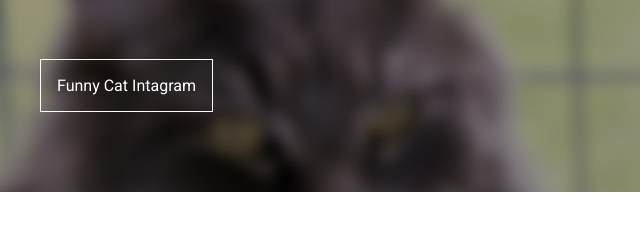
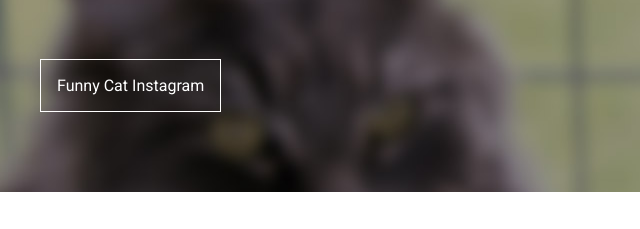
Before and after one commit to ManuDve/odin-landing-project, a plain HTML site: page index.html in a window 1280 px wide. Shown: the part 316-545 px from the top of the page, 0-640 px from the left. Drawn offline with Linux system fonts and the light colour scheme.

Commit message:
Fix typo on #About's button

```diff
--- a/index.html
+++ b/index.html
@@ -30,7 +30,7 @@
                 <h1>Floppa's Sanctuary</h1>
                 <p>Welcome to Floppa's Sanctuary! Did you know the famous cat known as "Big Floppa" is originally a Caracal born in Ukraine and currently living in Russia called Gosha (Гоша) or Gregory. Today there are many famous Caracals as Kimbo, Pumbo, Jane among others. Gosha still remains as the most famous one due to his recognizable memes and pictures. Here you can see him with his best friend Justin!</p>
 
-                <a href="https://www.instagram.com/prozhony/"><button>Funny Cat Intagram</button></a>
+                <a href="https://www.instagram.com/prozhony/"><button>Funny Cat Instagram</button></a>
 
             </div>
             <img src="goshajustin.jpg" alt="Gosha and Justin">
```
